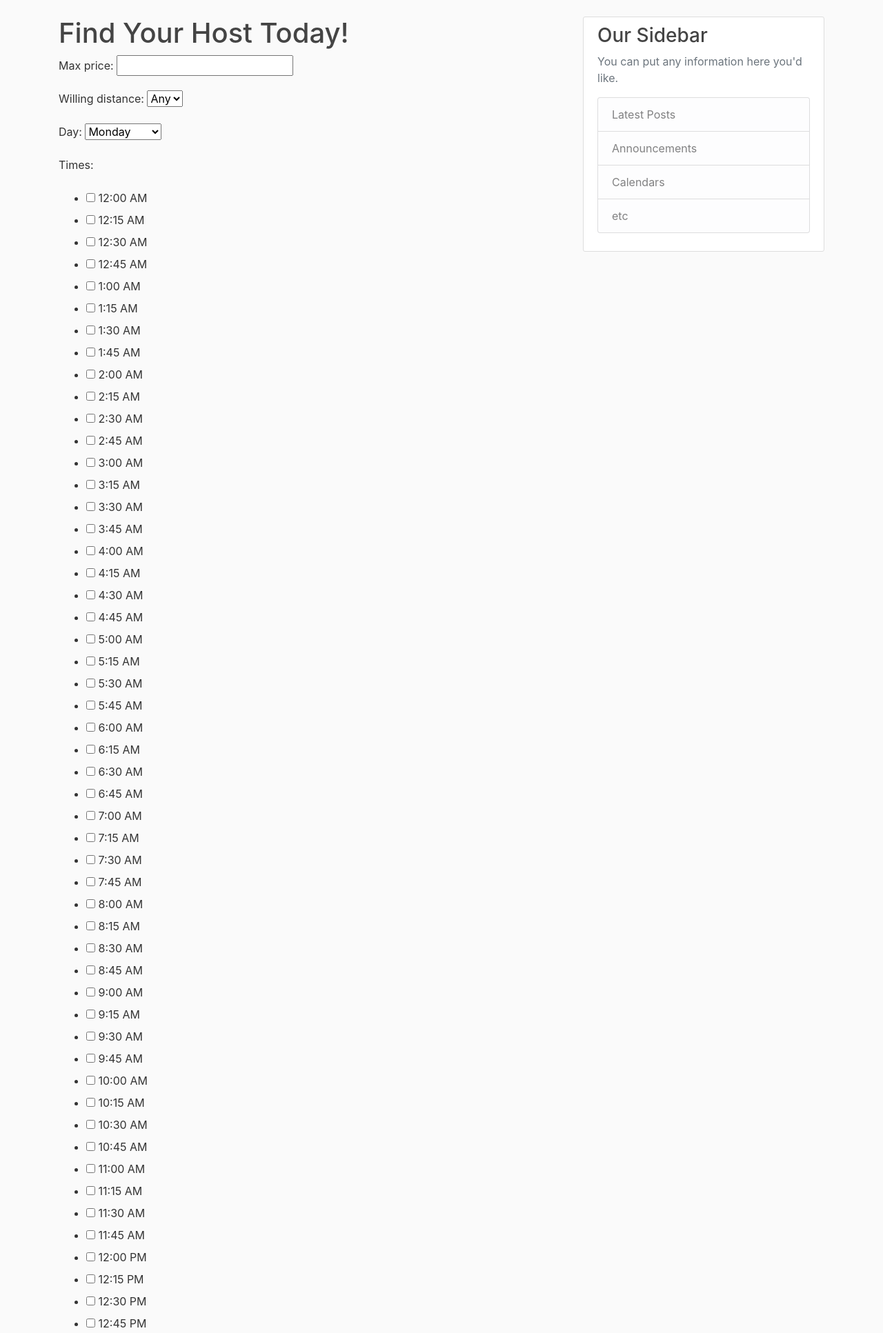
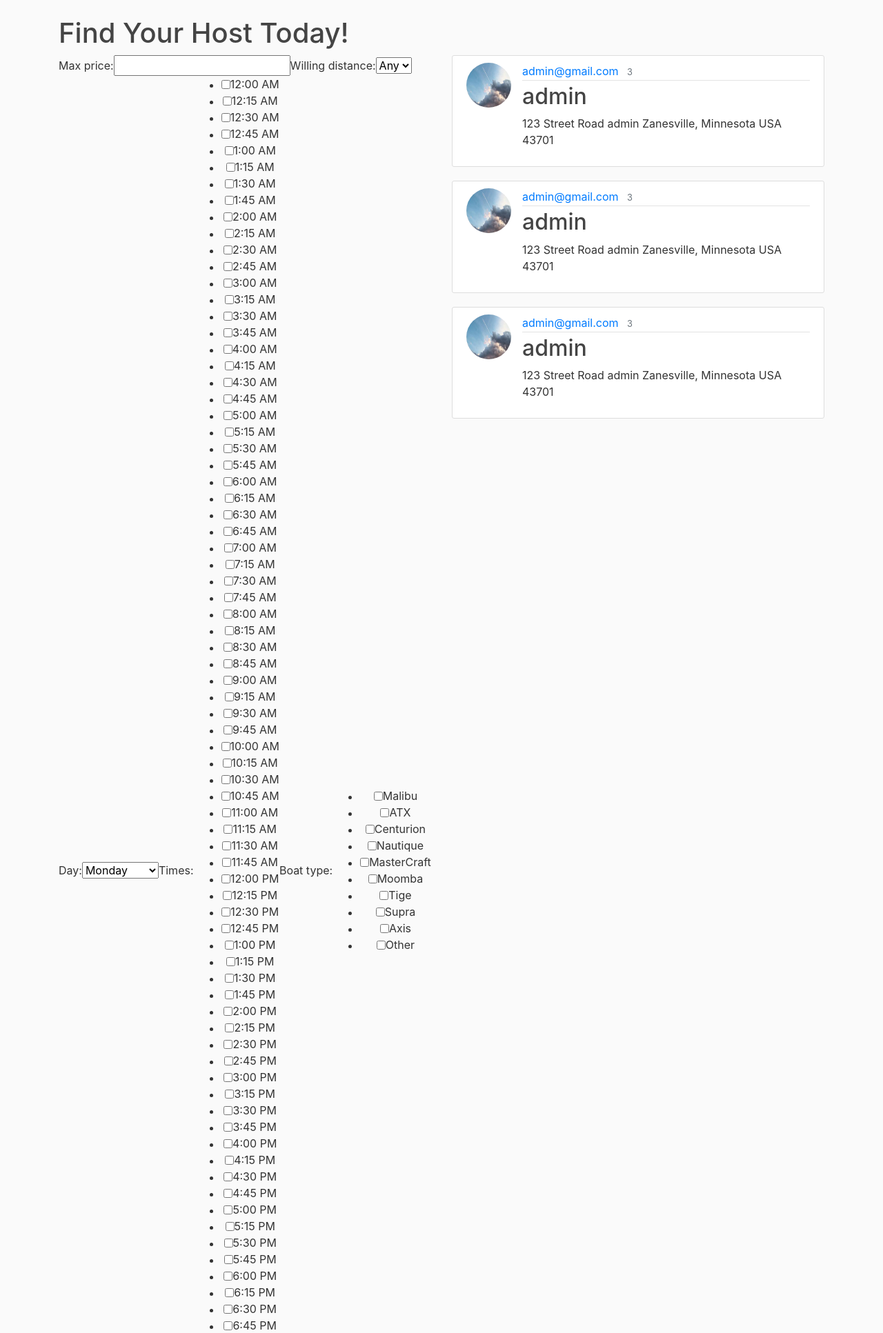
Before and after one commit to RyanMower/HostASkierOld, a Django app: page /findmyhost/ in a window 1280 px wide. Shown: the part 56-1989 px from the top of the page at 69% size. Run offline with Django 3.2, Linux system fonts and the light colour scheme; a user stored in the database is signed in; data comes from the database, SQL or seed files in the repository; both versions use the stored data as it was after the commit; parts of the project's set-up code (start-up, migrations or seed data) failed here and were passed over; some libraries are stand-ins or nearby versions.

Commit message:
base of findmyhost page implemented

```diff
--- a/host_a_skier/findmyhost/templates/findmyhost/findmyhost.html
+++ b/host_a_skier/findmyhost/templates/findmyhost/findmyhost.html
@@ -1,16 +1,31 @@
 {% extends "base.html" %}
+{% load crispy_forms_tags %}
 {% block content %}
     <h1> Find Your Host Today! </h1>
-    <form method='POST'>
+    <div class="row align-items-start">
+    <div class="col">
+      <form method='POST' class="form-inline">
         {% csrf_token %}
-        {{ search_form.as_p }}
+	{{ search_form }}
         If an address is not provided, your account address will be used instead.
-        {{ address_form.as_p }}
-        <input type='submit' value='Filter' />
-    </form>
-    {% for host in hosts %}
-        {{ host.email }}
-        {{ host.address_1 }}
-    {% endfor %}
-
+	{{ address_form }}
+	<button type="submit" class="btn btn-primary">Filter</button>
+      </form>
+    </div>
+      <div class="col">
+      {% for host in hosts %}
+        <article class="media content-section">
+          <img class="rounded-circle article-img" src="{{host.hostest.profile.image.url }}">
+          <div class="media-body">
+            <div class="article-metadata">
+              <a class="mr-2" href="#">{{ host.email }}</a>
+              <small class="text-muted">{{ host.price }}</small>
+            </div>
+            <h2><a class="article-title" href="#">{{ host.hostest.username }}</a></h2>
+	    <p class="article-content">{{ host.address_1 }} {{ host.address_2 }} {{ host.city }}, {{ host.state}} {{ host.country }} {{ host.zip_code }}</p>
+          </div>
+        </article>
+      {% endfor %}
+      </div>
+      </div>
 {% endblock content %}
--- a/host_a_skier/findmyhost/views.py
+++ b/host_a_skier/findmyhost/views.py
@@ -8,6 +8,7 @@ from  geopy import distance
 import yaml
 import requests
 from becomeahost.models import Host
+from math import radians, cos, sin, asin, sqrt
 
 
 ## ------------------------------- ##
@@ -74,6 +75,20 @@ def modified_addr(form):
         modified_addr = True
     return modified_addr
 
+# returns true if inside radius, otherwise false
+def is_within_radius(coords_1, coords_2, radius):
+
+    # convert to radians
+    lat_1, lon_1, lat_2, lon_2 = map(radians, [coords_1[0], coords_1[1], coords_2[0], coords_2[1]])
+
+    # haversine
+    dlon = lon_2 - lon_1
+    dlat = lat_2 - lat_1
+    a = sin(dlat/2)**2 + cos(lat_1) * cos(lat_2) * sin(dlon/2)**2
+    c = 2 * sin(sqrt(a))
+    x = c * 3956 # 6371 for kilometers
+    return x <= radius
+
 ## ------------------------------- ##
 ## ------ FILTER FUNCTIONS  ------ ##
 ## ------------------------------- ##
@@ -82,8 +97,10 @@ def get_hosts():
 
 def filter_on_distance(hosts, form, search_form, latlng, request):
     new_hosts = []
-    if search_form.cleaned_data.get("willing_distance") == 'Any':
-        return host
+    print(search_form.cleaned_data.get("willing_distance"))
+    if search_form.cleaned_data.get("willing_distance") == '5':
+        print("in here")
+        return hosts
 
     if not check_lat_lon(latlng):
         latlng['lat'] = request.user.latitude
@@ -96,8 +113,8 @@ def filter_on_distance(hosts, form, search_form, latlng, request):
     for host in hosts:
         coords_2 = (host.latitude, host.longitude)
         #ans = (distance.distance(coords_1, coords_2).miles)
-        ans = distance.great_circle(coords_1, coords_2).miles
-        if ans < distance:
+        #ans = distance.great_circle(coords_1, coords_2).miles
+        if is_within_radius(coords_1, coords_2, distance):
             new_hosts.append(host)
 
     return new_hosts
@@ -109,6 +126,7 @@ def filter_on_email(hosts, form):
             if host.email == form.cleaned_data.get("email"):
                 new_hosts.append(host)
     else:
+        print("in here")
         new_hosts = hosts
     return new_hosts
 
@@ -119,6 +137,7 @@ def filter_on_phonenumber(hosts, form):
             if host.phone_number == form.cleaned_data.get("phone_number"):
                 new_hosts.append(host)
     else:
+        print("in here")
         new_hosts = hosts
     return new_hosts
 
@@ -143,6 +162,7 @@ def filter_hosts(search_form, address_form, latlng, request):
     hosts = filter_on_time(hosts, search_form)
     hosts = filter_on_boattype(hosts, search_form)
     hosts = filter_on_event(hosts, search_form)
+    return hosts
 
 @login_required
 def findmyhost_view(request):
@@ -163,6 +183,7 @@ def findmyhost_view(request):
 
                 if (check_lat_lon(latlng)):
                     context['hosts'] = filter_hosts(search_form, address_form, latlng, request)
+                    print(context)
                 else:
                     messages.error(request, f'{request.user.username}\'s Please enter a valid address.')
             else:
--- a/host_a_skier/hostaskier/templates/base.html
+++ b/host_a_skier/hostaskier/templates/base.html
@@ -41,7 +41,7 @@
       </header>
       <main role="main" class="container">
         <div class="row">
-          <div class="col-md-8">
+          <div class="col">
 	    {% if messages %}
 	    {% for message in messages %}
 		<div class="alert alert-{{ message.tags }}">
@@ -50,19 +50,6 @@
 	    {% endfor %}
 	    {% endif %}
             {% block content %}{% endblock %}
-          </div>
-          <div class="col-md-4">
-            <div class="content-section">
-              <h3>Our Sidebar</h3>
-              <p class='text-muted'>You can put any information here you'd like.
-                <ul class="list-group">
-                  <li class="list-group-item list-group-item-light">Latest Posts</li>
-                  <li class="list-group-item list-group-item-light">Announcements</li>
-                  <li class="list-group-item list-group-item-light">Calendars</li>
-                  <li class="list-group-item list-group-item-light">etc</li>
-                </ul>
-              </p>
-            </div>
           </div>
         </div>
       </main>
```
Also changed, not shown: host_a_skier/db.sqlite3.
